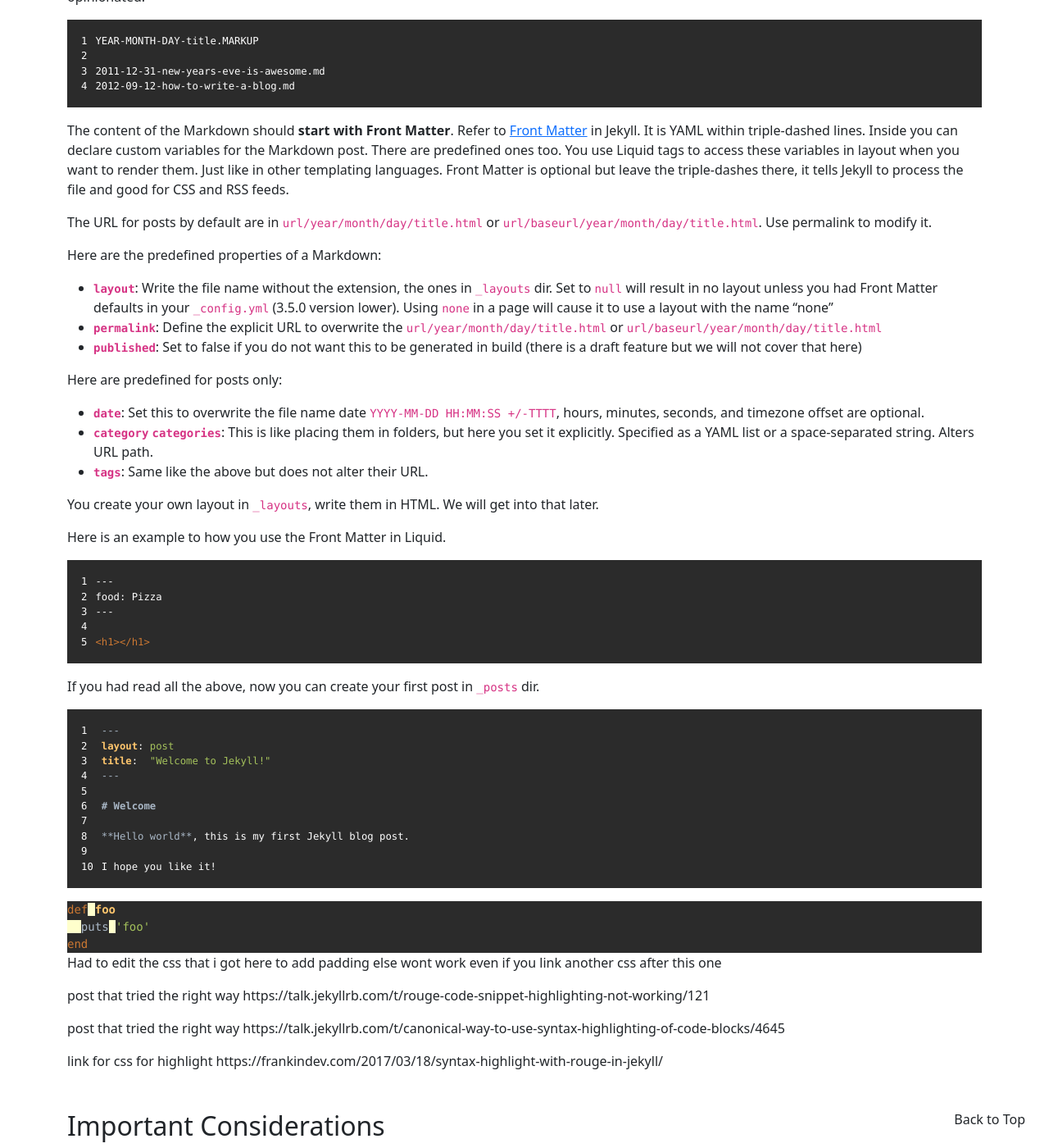
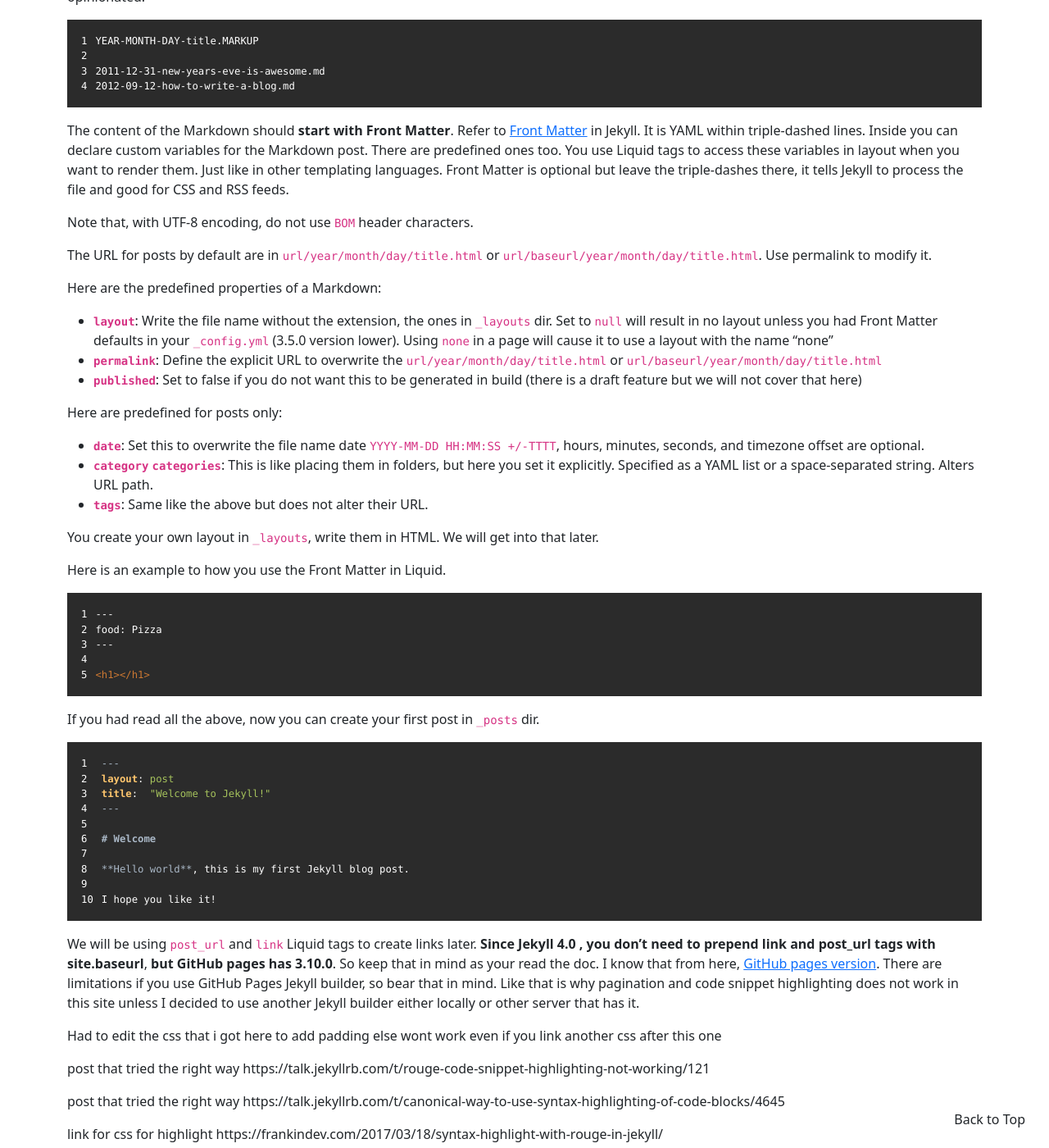
Before and after one commit to cliffordwilliam/my_archive, a Jekyll site: the page built from _posts/2024-09-12-github-pages-and-jekyll.md, in a window 1280 px wide and 1400 px high, scrolled down 3486 px. Shown: the whole window at 82% size. Built offline with Jekyll 4.4.1, drawn with Linux system fonts in a browser that asks for light colours.

Commit message:
update content

````diff
--- a/_layouts/default.html
+++ b/_layouts/default.html
@@ -4,9 +4,7 @@
 <head>
   {% include meta.html %}
   <title>{{ page.title }} - {{ site.author_name }}</title>
-  <link rel="stylesheet" href="{{ site.baseurl }}/assets/css/style.css">
-  <link rel="stylesheet" href="{{ site.baseurl }}/assets/css/pygments-darcula.css">
-  <link rel="stylesheet" href="{{ site.baseurl }}/assets/css/header-top-margin.css">
+  <link rel="stylesheet" href="{{ site.baseurl }}/assets/css/main.css">
   <script src="{{ site.baseurl }}/assets/js/main.js" defer></script>
   <script src="{{ site.baseurl }}/assets/js/color_mode_toggler.js" defer></script>
 </head>
--- a/_posts/2024-09-12-github-pages-and-jekyll.md
+++ b/_posts/2024-09-12-github-pages-and-jekyll.md
@@ -99,6 +99,8 @@ YEAR-MONTH-DAY-title.MARKUP
 
 The content of the Markdown should **start with Front Matter**. Refer to [Front Matter](https://jekyllrb.com/docs/front-matter/){:target="_blank"} in Jekyll. It is YAML within triple-dashed lines. Inside you can declare custom variables for the Markdown post. There are predefined ones too. You use Liquid tags to access these variables in layout when you want to render them. Just like in other templating languages. Front Matter is optional but leave the triple-dashes there, it tells Jekyll to process the file and good for CSS and RSS feeds.
 
+Note that, with UTF-8 encoding, do not use `BOM` header characters.
+
 The URL for posts by default are in `url/year/month/day/title.html` or `url/baseurl/year/month/day/title.html`. Use permalink to modify it.
 
 Here are the predefined properties of a Markdown:
@@ -140,11 +142,7 @@ title:  "Welcome to Jekyll!"
 I hope you like it!
 ```
 
-{% highlight ruby mark_lines="1 2" %}
-def foo
-  puts 'foo'
-end
-{% endhighlight %}
+We will be using `post_url` and `link` Liquid tags to create links later. **Since Jekyll 4.0 , you don’t need to prepend link and post_url tags with site.baseurl**, **but GitHub pages has 3.10.0**. So keep that in mind as your read the doc. I know that from here, [GitHub pages version](https://pages.github.com/versions/). There are limitations if you use GitHub Pages Jekyll builder, so bear that in mind. Like that is why pagination and code snippet highlighting does not work in this site unless I decided to use another Jekyll builder either locally or other server that has it.
 
 Had to edit the css that i got here to add padding else wont work even if you link another css after this one
 
--- /dev/null
+++ b/assets/css/main.css
@@ -0,0 +1,3 @@
+@import "style.css";
+@import "pygments-darcula.css";
+@import "header-top-margin.css";
````
